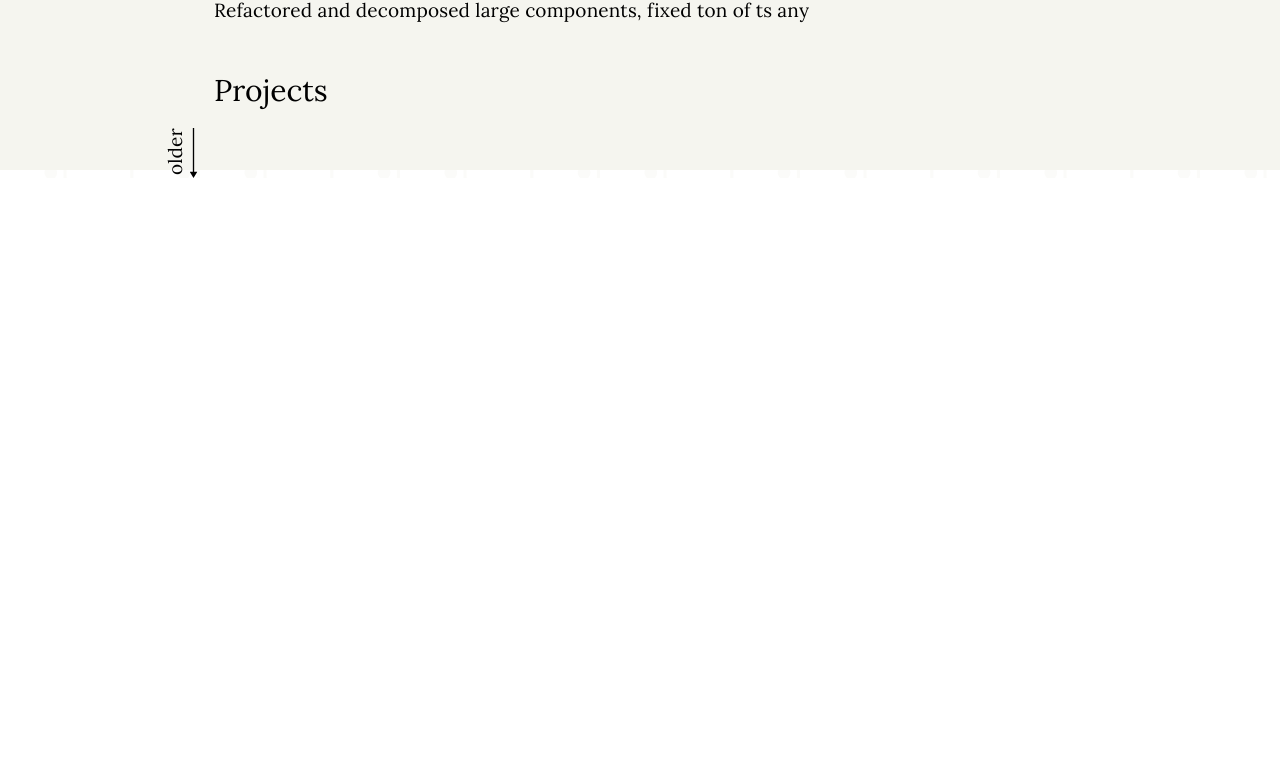
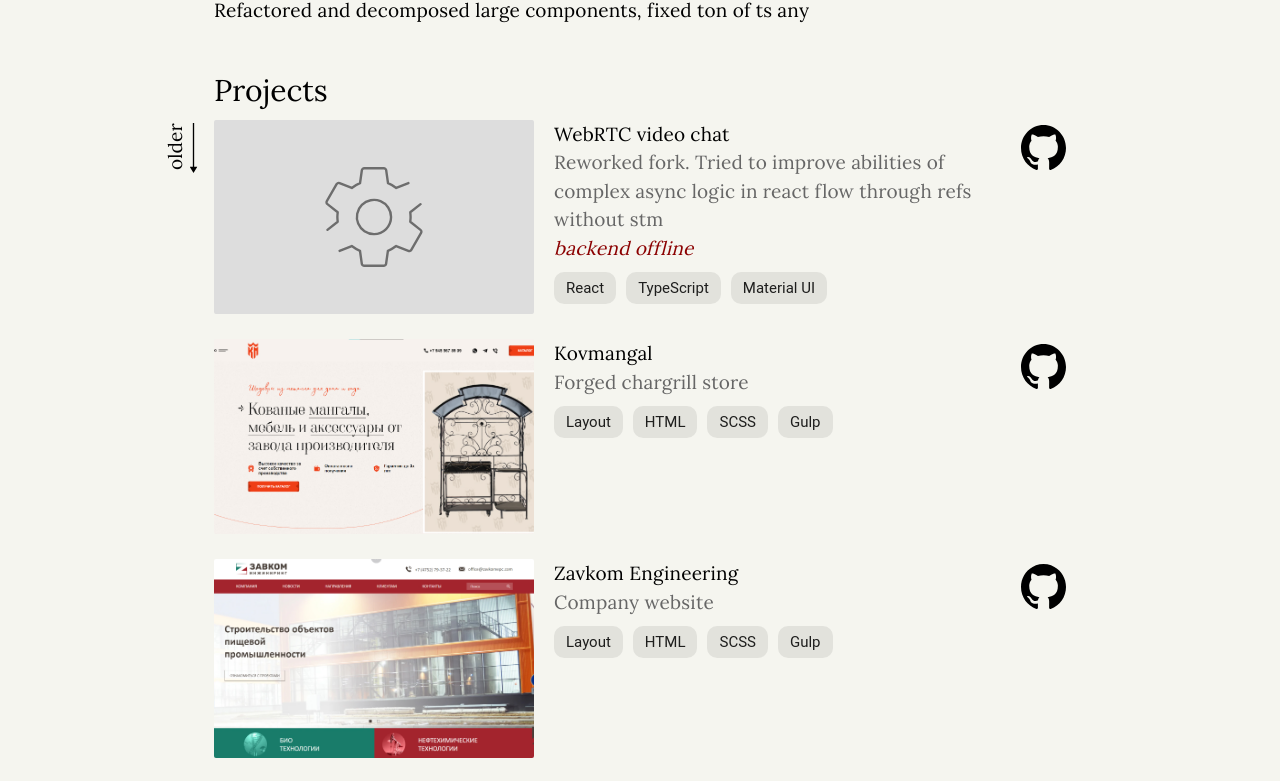
Before and after one commit to Dispersioned/web, a React (Create React App) app: page / in a window 1280 px wide. Shown: the part 1211-1992 px from the top of the page. Before the commit the page ends 1389 px from the top, so only its background shows below. Built offline with nearby package versions, Linux system fonts and the light colour scheme.

Commit message:
feat: add projects

```diff
--- /dev/null
+++ b/src/components/project-card/ProjectCard.tsx
@@ -0,0 +1,84 @@
+import { Typography, styled } from '@mui/material';
+import noiconIcon from 'assets/icons/noicon.svg';
+import githubIcon from 'assets/icons/social/github.svg';
+import React from 'react';
+import { Skill, Skills } from 'views/home/styles';
+
+type ProjectCardProps = {
+  name: string;
+  description: string;
+  tags: string[];
+  imgSrc?: string;
+  deployLink: string;
+  githubLink: string;
+  info?: string;
+};
+
+const UICard = styled('div')`
+  display: grid;
+  grid-template-columns: minmax(200px, 320px) 1fr fit-content(100%);
+  gap: 20px;
+`;
+
+const ProjectImage = styled('img')`
+  border-radius: 2px;
+  object-fit: cover;
+`;
+
+const DeployLink = styled(Typography)`
+  color: black;
+  &:hover {
+    text-decoration: underline;
+  }
+` as typeof Typography;
+
+const GithubLink = styled('a')`
+  width: 45px;
+  height: 45px;
+  transition: all 0.3s ease-out;
+  margin-top: 5px;
+
+  &:hover {
+    transform: scale(1.1);
+  }
+`;
+
+export function ProjectCard({ name, description, tags, imgSrc, info, deployLink, githubLink }: ProjectCardProps) {
+  return (
+    <UICard>
+      {imgSrc ? (
+        <ProjectImage src={imgSrc} alt="#" />
+      ) : (
+        <div
+          style={{
+            display: 'flex',
+            justifyContent: 'center',
+            alignItems: 'center',
+            background: '#ddd',
+            padding: 15,
+            borderRadius: 2,
+          }}
+        >
+          <img src={noiconIcon} alt="#" style={{ opacity: 0.5, minHeight: 100, maxHeight: 150 }} />
+        </div>
+      )}
+      <div>
+        <DeployLink href={deployLink} component="a" target="_blank" rel="noreferrer">
+          {name}
+        </DeployLink>
+        <Typography color="#666">{description}</Typography>
+        <Typography color="darkred" fontStyle="italic">
+          {info}
+        </Typography>
+        <Skills>
+          {tags.map((tag) => (
+            <Skill key={tag} label={tag} />
+          ))}
+        </Skills>
+      </div>
+      <GithubLink href={githubLink} target="_blank" rel="noreferrer">
+        <img src={githubIcon} alt="#" />
+      </GithubLink>
+    </UICard>
+  );
+}
--- /dev/null
+++ b/src/components/project-card/index.ts
@@ -0,0 +1 @@
+export * from './ProjectCard';
--- a/src/components/work-card/WorkCard.tsx
+++ b/src/components/work-card/WorkCard.tsx
@@ -25,7 +25,7 @@ export function WorkCard({ date, company, experience }: WorkCardProps) {
       </Typography>
       <Company>{company}</Company>
       {experienceBlocks.map((text) => (
-        <Typography key="text" style={{ marginBottom: 8 }}>
+        <Typography key={text} style={{ marginBottom: 8 }}>
           {text}
         </Typography>
       ))}
--- a/src/views/home/Home.tsx
+++ b/src/views/home/Home.tsx
@@ -2,11 +2,15 @@ import { Typography } from '@mui/material';
 import arrowIcon from 'assets/icons/arrow.svg';
 import globeIcon from 'assets/icons/globe.svg';
 import loveIcon from 'assets/icons/love.svg';
+import cloverlyProject from 'assets/images/projects-preview/cloverly.jpg';
+import kovmangalProject from 'assets/images/projects-preview/kovmangal.jpg';
+import zavkomEngineeringProject from 'assets/images/projects-preview/zavkomEngineering.jpg';
 import { EducationCard } from 'components/education-card';
 import { Layout } from 'components/layout';
+import { ProjectCard } from 'components/project-card';
 import { WorkCard } from 'components/work-card';
 
-import { Content, Projects, Skill, Skills, Timeline } from './styles';
+import { Content, ProjectList, Projects, Skill, Skills, Timeline } from './styles';
 
 export function Home() {
   return (
@@ -118,10 +122,44 @@ export function Home() {
         </div>
         <Projects>
           <Typography variant="h5">Projects</Typography>
-          <Timeline component="div">
-            older
-            <img src={arrowIcon} alt="#" />
-          </Timeline>
+          <ProjectList>
+            <Timeline component="div">
+              older
+              <img src={arrowIcon} alt="#" />
+            </Timeline>
+            <ProjectCard
+              name="WebRTC video chat"
+              description="Reworked fork. Tried to improve abilities of complex async logic in react flow through refs without stm"
+              tags={['React', 'TypeScript', 'Material UI']}
+              deployLink="https://dispersioned.github.io/video-chat-webrtc/"
+              githubLink="https://github.com/Dispersioned/video-chat-webrtc"
+              info="backend offline"
+            />
+            <ProjectCard
+              name="Kovmangal"
+              description="Forged chargrill store"
+              tags={['Layout', 'HTML', 'SCSS', 'Gulp']}
+              imgSrc={kovmangalProject}
+              deployLink="https://dispersioned.github.io/web-kovmangal/"
+              githubLink="https://github.com/Dispersioned/web-kovmangal"
+            />
+            <ProjectCard
+              name="Zavkom Engineering"
+              description="Company website"
+              tags={['Layout', 'HTML', 'SCSS', 'Gulp']}
+              imgSrc={zavkomEngineeringProject}
+              deployLink="https://dispersioned.github.io/web-zavkom-engineering/"
+              githubLink="https://github.com/Dispersioned/web-zavkom-engineering"
+            />
+            <ProjectCard
+              name="Cloverly"
+              description="API platform to help neutralize carbon emissions"
+              tags={['Layout', 'HTML', 'SCSS', 'Gulp']}
+              imgSrc={cloverlyProject}
+              deployLink="https://dispersioned.github.io/web-cloverly/"
+              githubLink="https://github.com/Dispersioned/web-cloverly"
+            />
+          </ProjectList>
         </Projects>
       </Content>
     </Layout>
--- a/src/views/home/styles.ts
+++ b/src/views/home/styles.ts
@@ -24,9 +24,15 @@ export const Projects = styled('div')`
   position: relative;
 `;
 
+export const ProjectList = styled('div')`
+  display: flex;
+  flex-direction: column;
+  gap: 25px;
+`;
+
 export const Timeline = styled(Typography)`
   position: absolute;
-  top: 65px;
+  top: 60px;
   left: -60px;
   transform: rotate(-90deg);
   text-align: right;
```
Also changed, not shown: src/assets/icons/noicon.svg (added).
